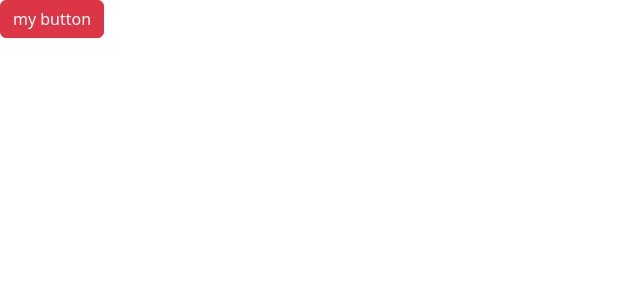
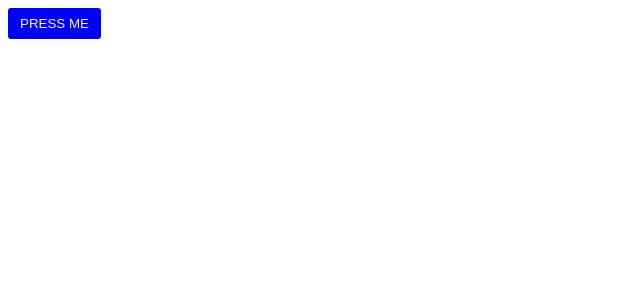
Before and after one commit to tomfyfe85/reactWithMosh, a React (Vite) app: page / in a window 1280 px wide. Shown: the top 300 px of the page, without its empty margins (0-640 px from the left). Built offline with nearby package versions, Linux system fonts and the light colour scheme.

Commit message:
CSS exercise 1 complete

```diff
--- a/src/App.tsx
+++ b/src/App.tsx
@@ -1,20 +1,15 @@
-import { useState } from "react";
-import Alert from "./components/Alert";
-import Button from "./components/Button";
+import Button from "./components/Button/Button";
+
 function App() {
-  const [alert, setAlert] = useState(false);
+  // const [alert, setAlert] = useState(false);
 
   return (
     <>
-      {alert ? <Alert onClose={() => setAlert(false)}>PANIC</Alert> : null}
-      <Button type="danger" onClick={() => setAlert(true)}>
-        my button
+      <Button  onClick={() => {}} color={'primary'}>
+        PRESS ME
       </Button>
     </>
   );
 }
 
 export default App;
-function True(prevState: null): null {
-  throw new Error("Function not implemented.");
-}
--- a/src/components/Button.tsx
+++ /dev/null
@@ -1,16 +0,0 @@
-interface Props {
-  children: string;
-  onClick: () => void;
-  type?: "primary" | "secondary" | "danger";
-}
-const Button = ({ type = "primary", children, onClick }: Props) => {
-  return (
-    <>
-      <button type="button" className={"btn btn-" + type} onClick={onClick}>
-        {children}
-      </button>
-    </>
-  );
-};
-
-export default Button;
--- /dev/null
+++ b/src/components/Button/Button.module.css
@@ -0,0 +1,9 @@
+.btn {
+padding: 8px 12px;
+border-radius: 3px;
+border: 0}
+
+.btnPrimary{
+  background-color:blue;
+  color:whitesmoke
+}
--- /dev/null
+++ b/src/components/Button/Button.tsx
@@ -0,0 +1,22 @@
+import styles from "./Button.module.css";
+
+interface Props {
+  children: string;
+  onClick: () => void;
+  color?: "primary" | "secondary" | "danger";
+}
+const Button = ({ color = "primary", children, onClick }: Props) => {
+  return (
+    <>
+      <button
+        type="button"
+        className={[styles.btn, styles.btnPrimary].join(" ")}
+        onClick={onClick}
+      >
+        {children}
+      </button>
+    </>
+  );
+};
+
+export default Button;
--- /dev/null
+++ b/src/components/Button/index.ts
@@ -0,0 +1,3 @@
+import Button from "./Button";
+
+export default Button
--- a/src/components/ListGroup.tsx
+++ b/src/components/ListGroup/ListGroup.tsx
@@ -1,4 +1,6 @@
 import { useState } from "react";
+import styles from './ListGroup.module.css';
+
 interface Props {
   items: string[];
   heading: string;
@@ -10,7 +12,7 @@ function ListGroup({ items, heading, onSelectedItem }: Props) {
     <>
       <h1>{heading}</h1>
       {items.length === 0 && <p>No List items</p>}
-      <ul className="list-group">
+      <ul className={[styles.listGroup, styles.container].join(' ')}>
         {items.map((item, i) => (
           <li
             className={
--- /dev/null
+++ b/src/components/ListGroup/index.ts
@@ -0,0 +1,3 @@
+import ListGroup from "./ListGroup";
+
+export default ListGroup;
--- a/src/main.tsx
+++ b/src/main.tsx
@@ -1,7 +1,6 @@
 import React from 'react'
 import ReactDOM from 'react-dom/client'
 import App from './App'
-import 'bootstrap/dist/css/bootstrap.css'
 
 ReactDOM.createRoot(document.getElementById('root') as HTMLElement).render(
   <React.StrictMode>
```
Also changed, not shown: package.json (+6 -1 lines), src/Message.tsx (+3 -4 lines), src/components/ListGroup/ListGroup.module.css (added, +8 -0 lines), 1 other file (tests, documents, lock files or other folders).
